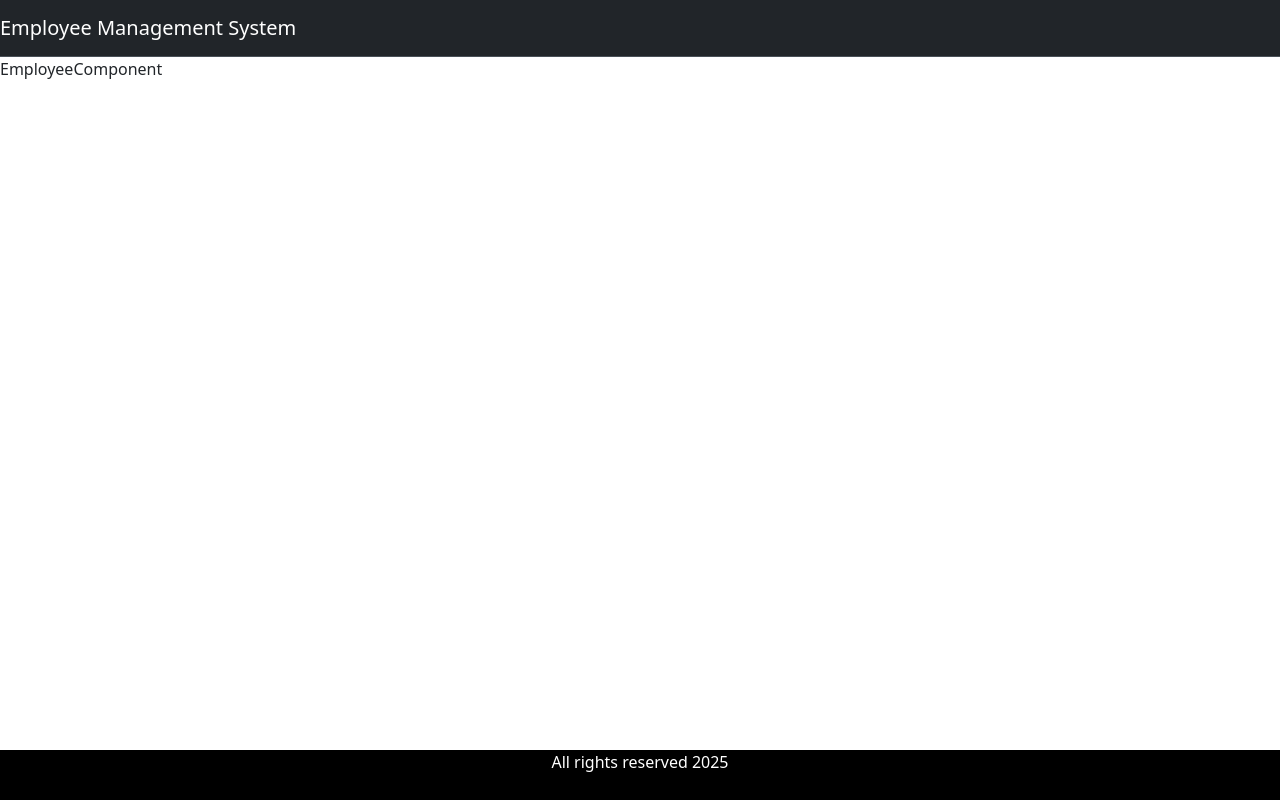
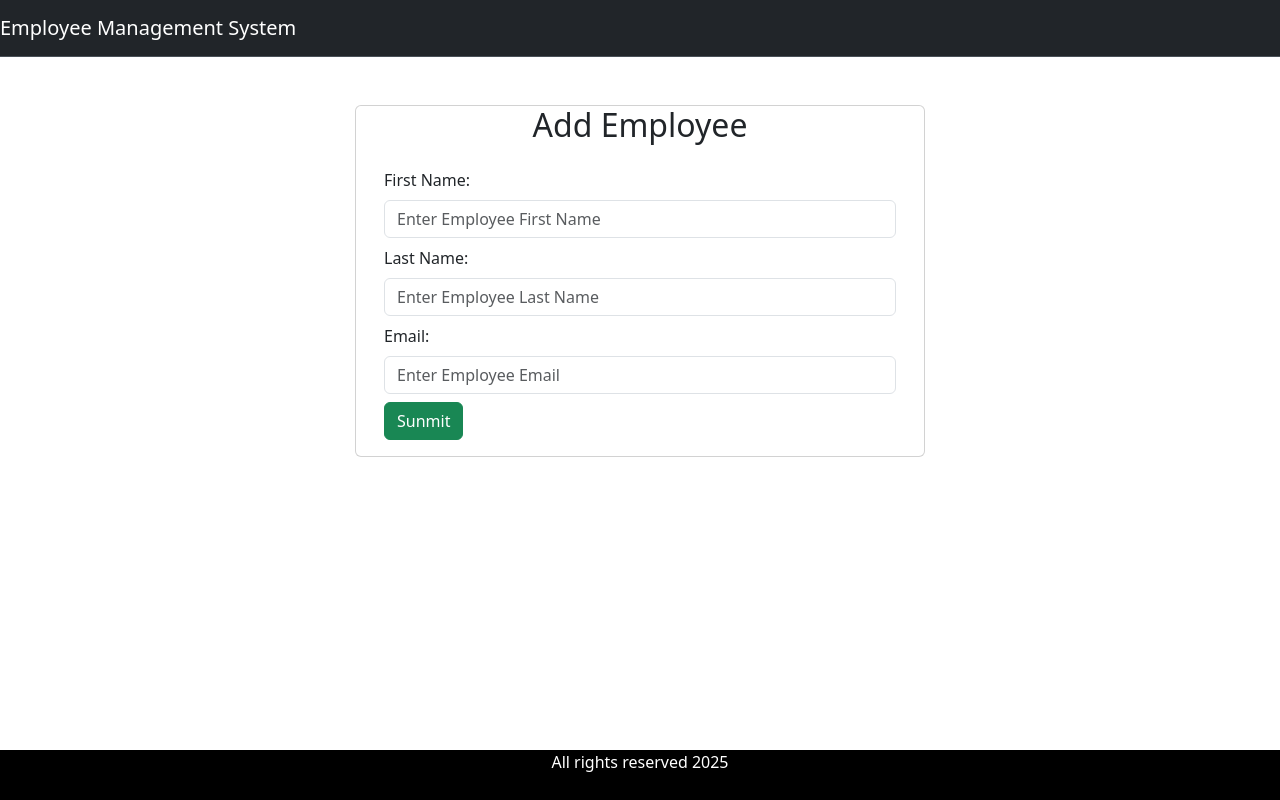
Before and after one commit to casaresignacio/ems-frontend, a React (Vite) app in the folder ems-frontend/: page /add-employee in a window 1280 px wide. Built offline with nearby package versions, Linux system fonts and the light colour scheme.

Commit message:
Adding add employee form

```diff
--- a/ems-frontend/src/components/EmployeeComponent.jsx
+++ b/ems-frontend/src/components/EmployeeComponent.jsx
@@ -1,8 +1,62 @@
-import React from 'react'
+import React, { useState } from 'react'
 
 const EmployeeComponent = () => {
+
+    const [firstName, setFirstName] = useState('');
+    const [lastName, setLastName] = useState('');
+    const [email, setEmail] = useState('');
+
+    function saveEmployee(e) {
+        e.preventDefault();
+        const employee = {firstName, lastName, email}
+        console.log(employee);
+    }
+
   return (
-    <div>EmployeeComponent</div>
+    <div className='container'>
+        <br /><br />
+        <div className='row'>
+            <div className='card col-md-6 offset-md-3 offset-md-3'>
+                <h2 className='text-center'>Add Employee</h2>
+                <div className='card-body'>
+                    <form action="">
+                        <div className='form-group mb-2'>
+                            <label className='form-label'>First Name:</label>
+                            <input type="text"
+                                   placeholder='Enter Employee First Name'
+                                   name='firstName'
+                                   value={firstName}
+                                   className='form-control'
+                                   onChange={(e) => setFirstName(e.target.value)} />
+                        </div>
+
+                        <div className='form-group mb-2'>
+                            <label className='form-label'>Last Name:</label>
+                            <input type="text"
+                                   placeholder='Enter Employee Last Name'
+                                   name='lastName'
+                                   value={lastName}
+                                   className='form-control'
+                                   onChange={(e) =>  setLastName(e.target.value)} />
+                        </div>
+
+                        <div className='form-group mb-2'>
+                            <label className='form-label'>Email:</label>
+                            <input type="mail"
+                                   placeholder='Enter Employee Email'
+                                   name='email'
+                                   value={email}
+                                   className='form-control'
+                                   onChange={(e) => setEmail(e.target.value)} />
+                        </div>
+
+                        <button className='btn btn-success' onClick={saveEmployee}>Sunmit</button>
+                    </form>
+                </div>
+
+            </div>
+        </div>
+    </div>
   )
 }
 
```
